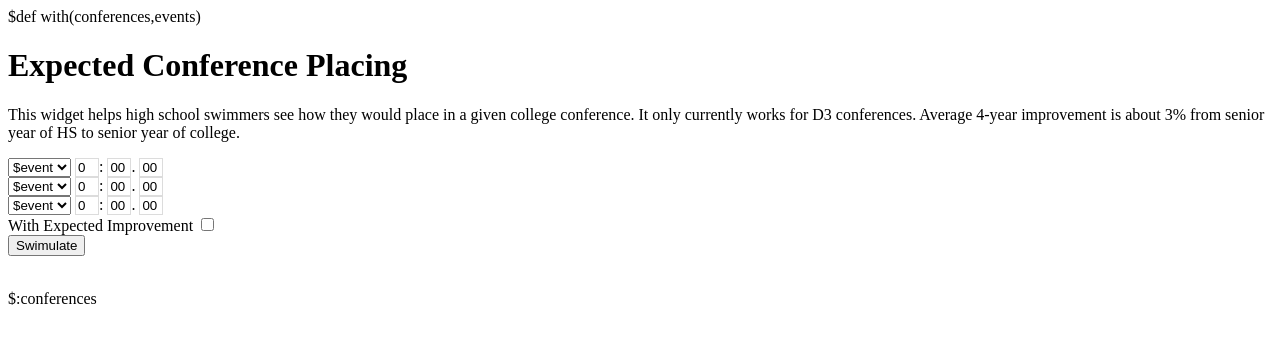
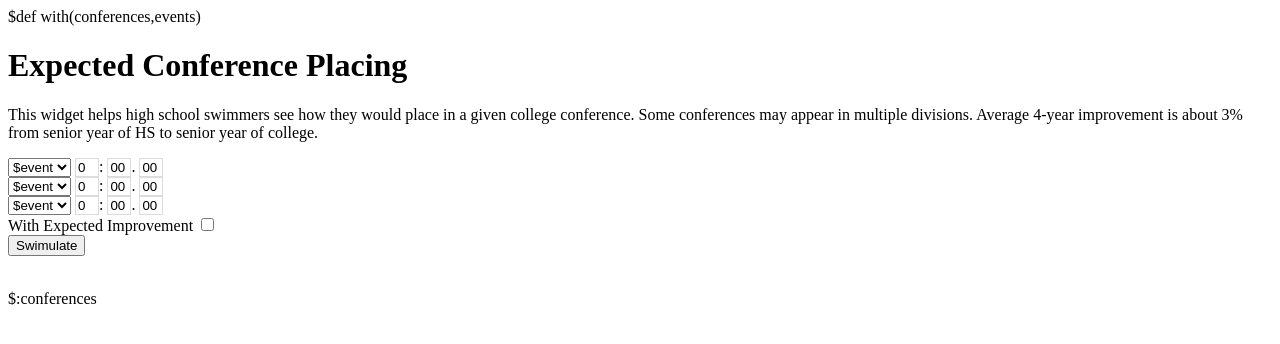
Before and after one commit to kevinhallman/Fantasy, a Python web app: template templates/placing.html in a window 1280 px wide. Shown: the top 344 px of the page. Run offline with Jinja, Linux system fonts and the light colour scheme; the template is opened without the code that fills it, so the values that code supplies are empty.

Commit message:
placing message

```diff
--- a/templates/placing.html
+++ b/templates/placing.html
@@ -2,8 +2,9 @@ $def with(conferences,events)
 
 <h1>Expected Conference Placing</h1>
 <p>
-This widget helps high school swimmers see how they would place in a given college conference. It only currently
-	works for D3 conferences. Average 4-year improvement is about 3% from senior year of HS to senior year of college.
+This widget helps high school swimmers see how they would place in a given college conference. Some conferences may
+	appear in multiple divisions. Average 4-year improvement is about 3% from senior year of HS to senior year of
+	college.
 </p>
 <style>
 input[type=text] {
```
